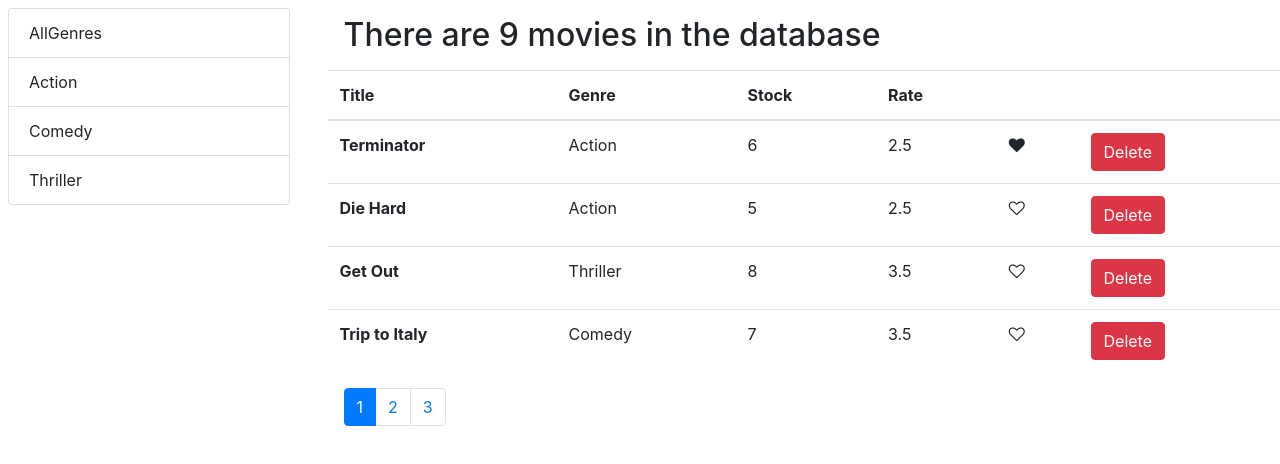
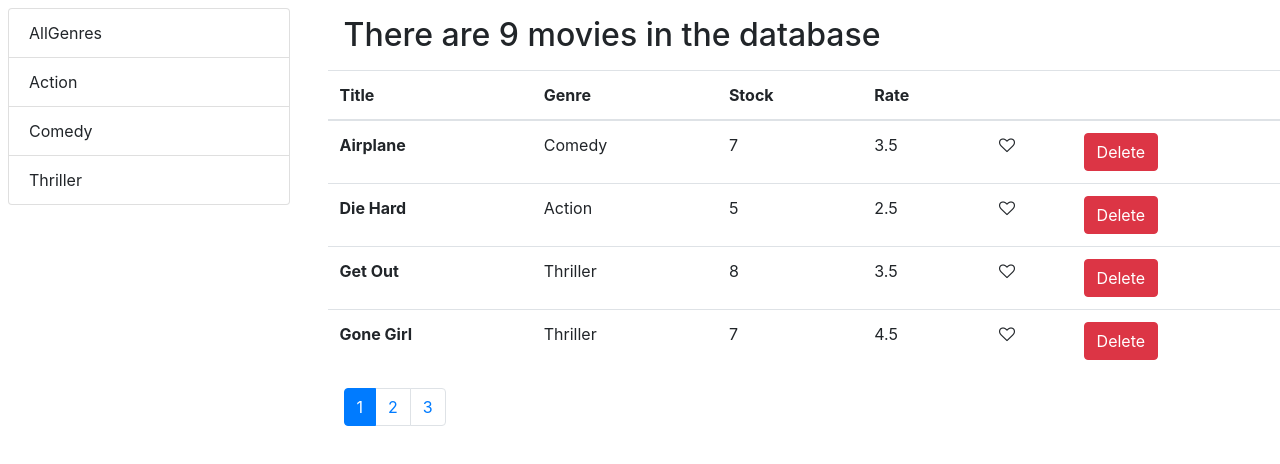
Before and after one commit to rahulharlalka/Learning_react2, a React (Create React App) app: page /movies in a window 1280 px wide. Shown: the top 464 px of the page. Built offline with nearby package versions, Linux system fonts and the light colour scheme.

Commit message:
sorting implemented , uplifting handle sort function to movie table

```diff
--- a/src/components/common/ListGroup.jsx
+++ b/src/components/common/ListGroup.jsx
@@ -10,7 +10,7 @@ function ListGroup(props) {
   } = props;
 
   return (
-    <ul class="list-group m-2">
+    <ul className="list-group m-2">
       {items.map((item) => {
         return (
           <li
--- /dev/null
+++ b/src/components/movieTable.jsx
@@ -0,0 +1,37 @@
+import React from "react";
+import MovieItem from "./movieItem.jsx";
+
+function MovieTable(props) {
+  const { movies, onDelete, onLike, onSort } = props;
+  return (
+    <table className="table">
+      <thead>
+        <tr>
+          <th onClick={() => onSort("title")}>Title</th>
+          <th onClick={() => onSort("genre.name")}>Genre</th>
+          <th onClick={() => onSort("numberInStock")}>Stock</th>
+          <th onClick={() => onSort("dailyRentalRate")}>Rate</th>
+          <th></th>
+          <th></th>
+        </tr>
+      </thead>
+      <tbody>
+        {movies.map((movie) => {
+          return (
+            <MovieItem
+              movie={movie}
+              title={movie.title}
+              genre={movie.genre}
+              numberInStock={movie.numberInStock}
+              dailyRentalRate={movie.dailyRentalRate}
+              handleDelete={onDelete}
+              handleLike={onLike}
+            />
+          );
+        })}
+      </tbody>
+    </table>
+  );
+}
+
+export default MovieTable;
--- a/src/components/movies.jsx
+++ b/src/components/movies.jsx
@@ -1,17 +1,22 @@
 import React, { useState } from "react";
 import { getMovies } from "../services/fakeMovieService";
-import MovieItem from "./movieItem.jsx";
 import Pagination from "./common/pagination";
 import { paginate } from "../utils/paginate.js";
 import ListGroup from "./common/ListGroup.jsx";
 import { getGenres } from "../services/fakeGenreService";
+import MovieTable from "./movieTable.jsx";
+import _ from "lodash";
 
 function Movies() {
   const [allMovies, setMovies] = useState(getMovies());
   const pageSize = 4;
   const [currentPage, setCurrentPage] = useState(1);
-  const [genres, setGenres] = useState([{ name: "AllGenres" }, ...getGenres()]);
+  const [genres, setGenres] = useState([
+    { _id: "", name: "AllGenres" },
+    ...getGenres(),
+  ]);
   const [selectedGenre, setCurrentGenre] = useState("");
+  const [sortColumn, setSortColumn] = useState({ path: "title", order: "asc" });
 
   function handleDelete(movie) {
     const newMovies = allMovies.filter((m) => m._id !== movie._id);
@@ -35,12 +40,26 @@ function Movies() {
     setCurrentPage(1);
   }
 
+  function handleSort(path) {
+    const newSortCOlumn = { ...sortColumn };
+    if (sortColumn.path === path)
+      newSortCOlumn.order = newSortCOlumn.order === "asc" ? "desc" : "asc";
+    else {
+      newSortCOlumn.path = path;
+      newSortCOlumn.order = "asc";
+    }
+
+    setSortColumn(newSortCOlumn);
+  }
+
   const filtered =
     selectedGenre && selectedGenre._id
       ? allMovies.filter((m) => m.genre._id === selectedGenre._id)
       : allMovies;
 
-  const movies = paginate(filtered, currentPage, pageSize);
+  const sorted = _.orderBy(filtered, [sortColumn.path], [sortColumn.order]);
+
+  const movies = paginate(sorted, currentPage, pageSize);
 
   if (movies.length === 0)
     return <h1 className="m-2">There are no movies in the database</h1>;
@@ -60,33 +79,12 @@ function Movies() {
             There are {filtered.length} movies in the database
           </h2>
         </div>
-        <table className="table">
-          <thead>
-            <tr>
-              <th>Title</th>
-              <th>Genre</th>
-              <th>Stock</th>
-              <th>Rate</th>
-              <th></th>
-              <th></th>
-            </tr>
-          </thead>
-          <tbody>
-            {movies.map((movie) => {
-              return (
-                <MovieItem
-                  movie={movie}
-                  title={movie.title}
-                  genre={movie.genre}
-                  numberInStock={movie.numberInStock}
-                  dailyRentalRate={movie.dailyRentalRate}
-                  handleDelete={handleDelete}
-                  handleLike={handleLike}
-                />
-              );
-            })}
-          </tbody>
-        </table>
+        <MovieTable
+          movies={movies}
+          onDelete={handleDelete}
+          onLike={handleLike}
+          onSort={handleSort}
+        />
         <Pagination
           itemsCount={filtered.length}
           pageSize={pageSize}
```
Also changed, not shown: 1 other file (tests, documents, lock files or other folders).
